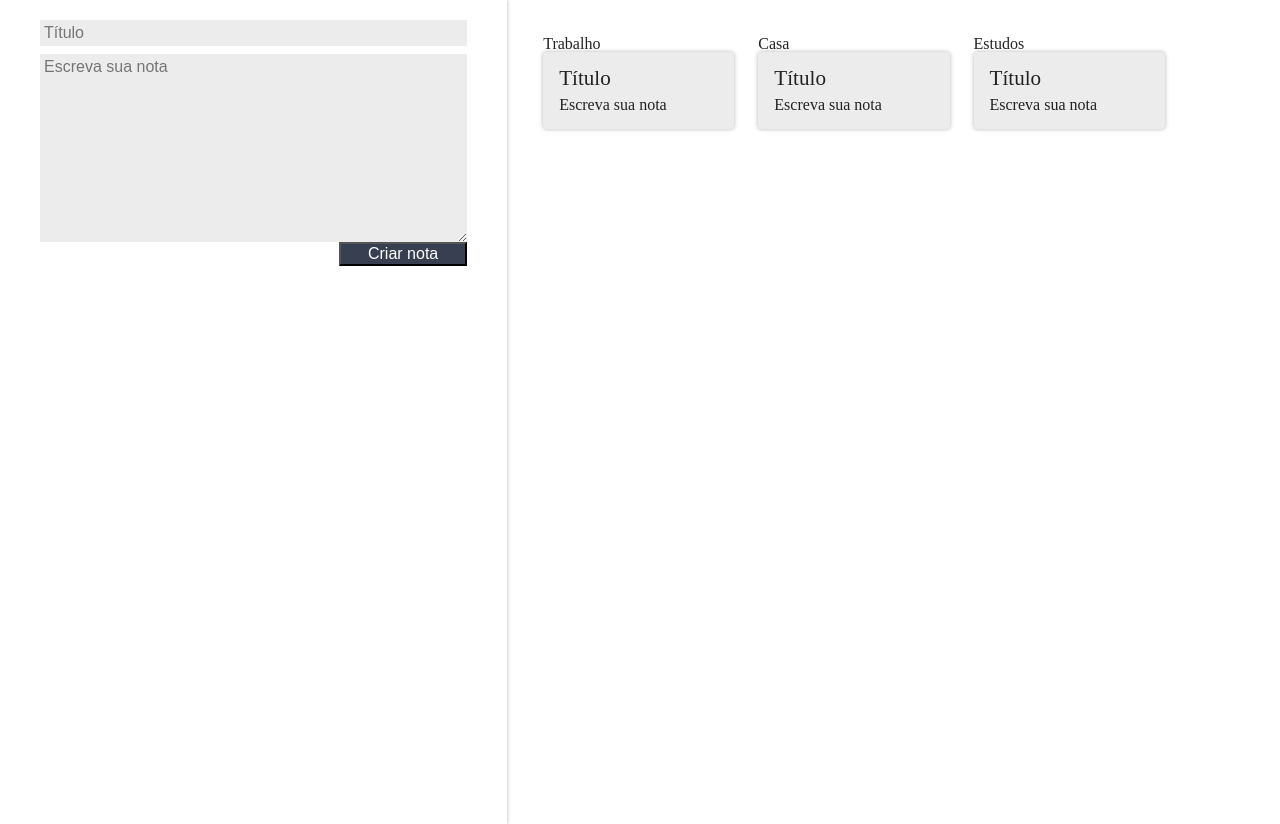
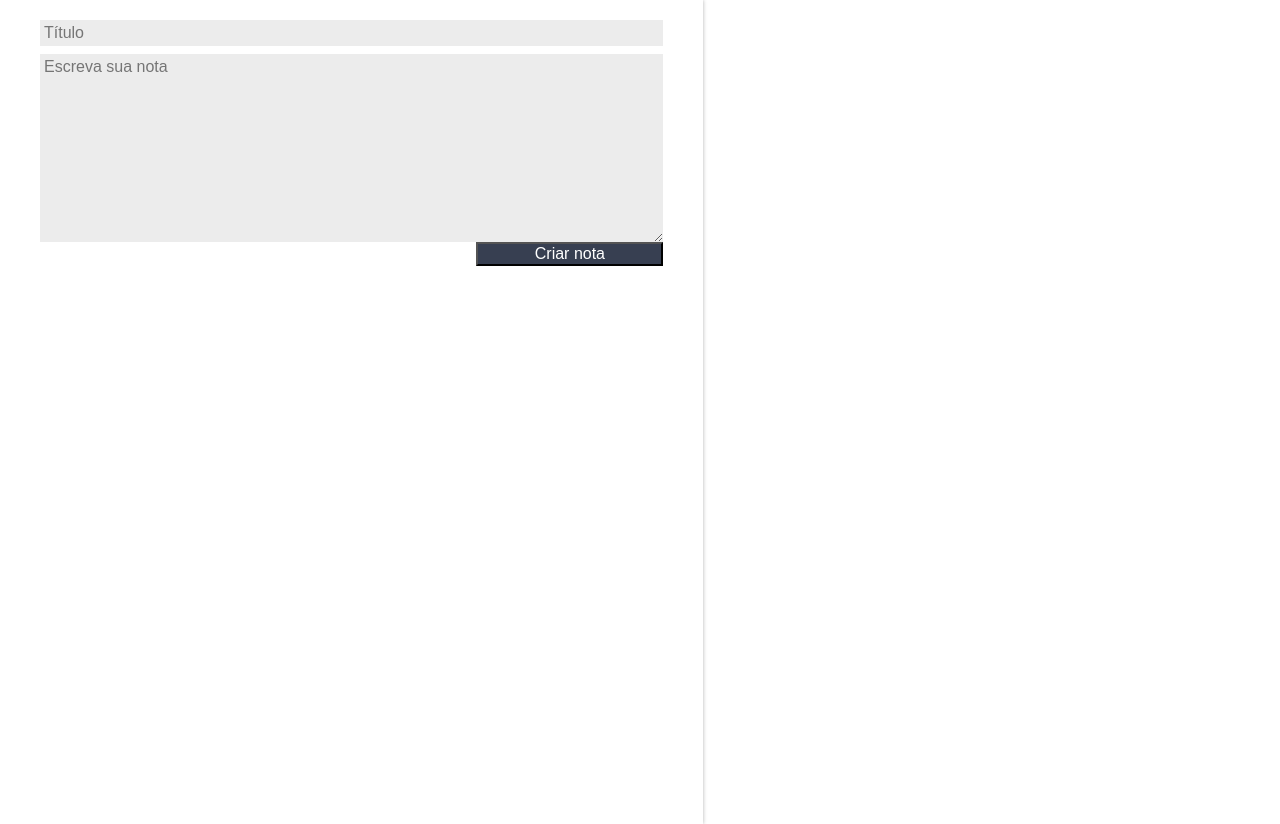
Before and after one commit to joaofnr/ceep, a React (Create React App) app: page / in a window 1280 px wide. Built offline with nearby package versions, Linux system fonts and the light colour scheme.

Commit message:
Populating array of notes

```diff
--- a/src/App.js
+++ b/src/App.js
@@ -5,10 +5,18 @@
 
 export default class App extends Component {
 
-  // função para criar a nota que poder ser
+  constructor(){
+    super()
+    this.notas = []
+  }
+
+  // função para criar a nota será
   // chamada internamente em algum componente
+  // cria um novo objeto com o título e o texto
+  // e popula o array de notas desta classe
   criarNota(titulo, texto){
-    console.log(`Criar nota -  ${titulo}: ${texto}`)
+    const novaNota = {titulo, texto}
+    this.notas.push(novaNota)
   }
 
   // tudo que estiver dentro do render() será
@@ -20,11 +28,19 @@
   // Ao definir um componente, podemos passar propriedades
   // que quisermos para o mesmo.
   // Isso é uma injeção de dependência
+
+  // No primeiro elemento, passamos o método criarNota que será
+  // chamado pelo formulário. No segundo, passamos a propriedade,
+  // que será uma array populada na função criarNota
+
+  // Importante entender que, para a propriedade criarNota fazer a
+  // interação com o componente filho e trazer de volta um valor
+  // que será usado neste componente, é preciso usar o bind(this)
   render () {
     return (
       <section className="conteudo">
-        <FormularioCadastro criarNota={this.criarNota} />
-        <ListaDeNotas />
+        <FormularioCadastro criarNota={this.criarNota.bind(this)} />
+        <ListaDeNotas notas={this.notas} />
       </section>
     )
   };
--- a/src/components/ListaDeNotas/ListaDeNotas.jsx
+++ b/src/components/ListaDeNotas/ListaDeNotas.jsx
@@ -15,13 +15,12 @@
         return (
             <ul
               className="lista-notas">
-              {Array.of("Trabalho", "Casa", "Estudos").map((categoria, index) => {
+              {this.props.notas.map((nota, index) => {
                   return(
                     <li
                       key={index}
                       className="lista-notas_item"
                       >
-                      <div>{categoria}</div>
                       <CardNota />
                     </li>
                   )
```
